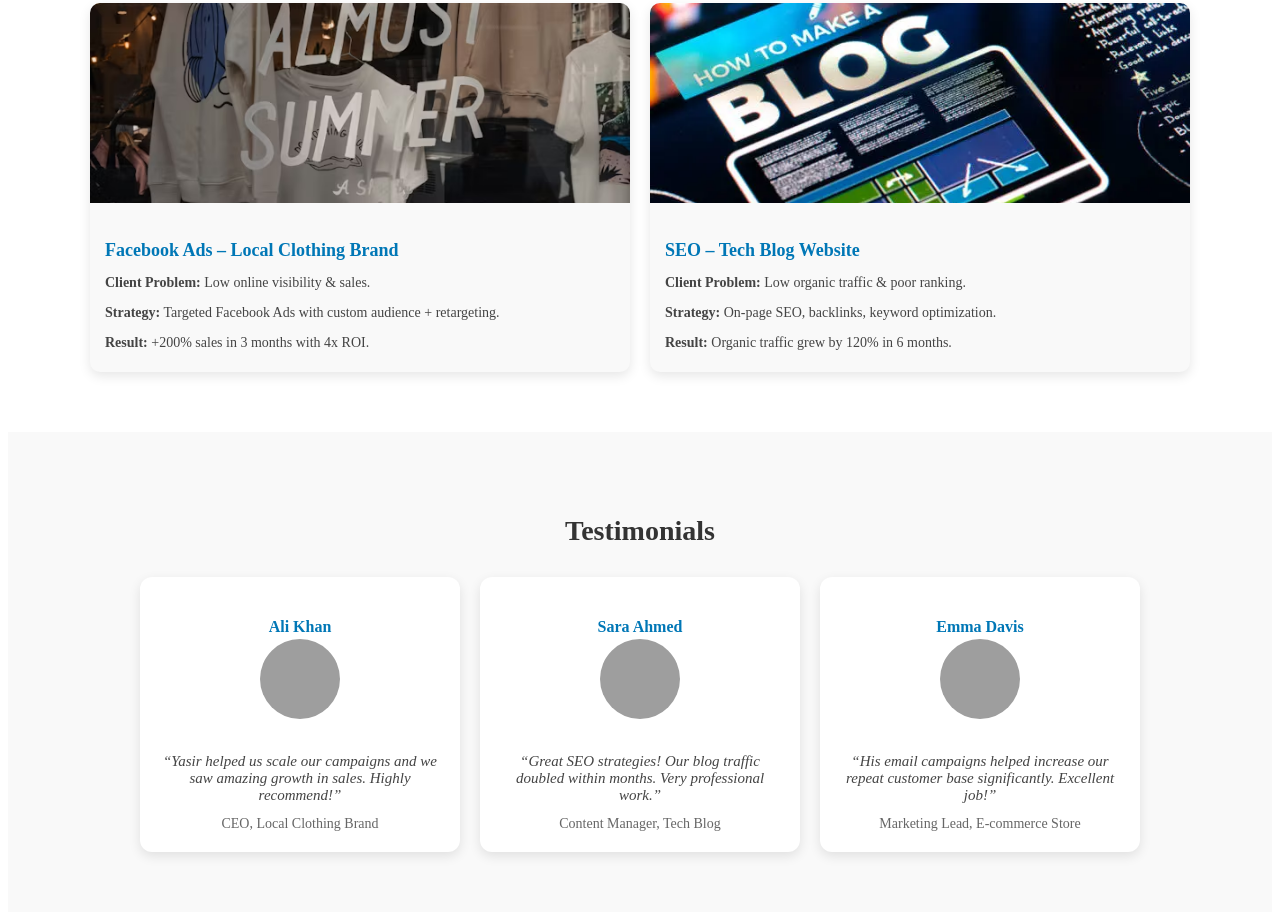
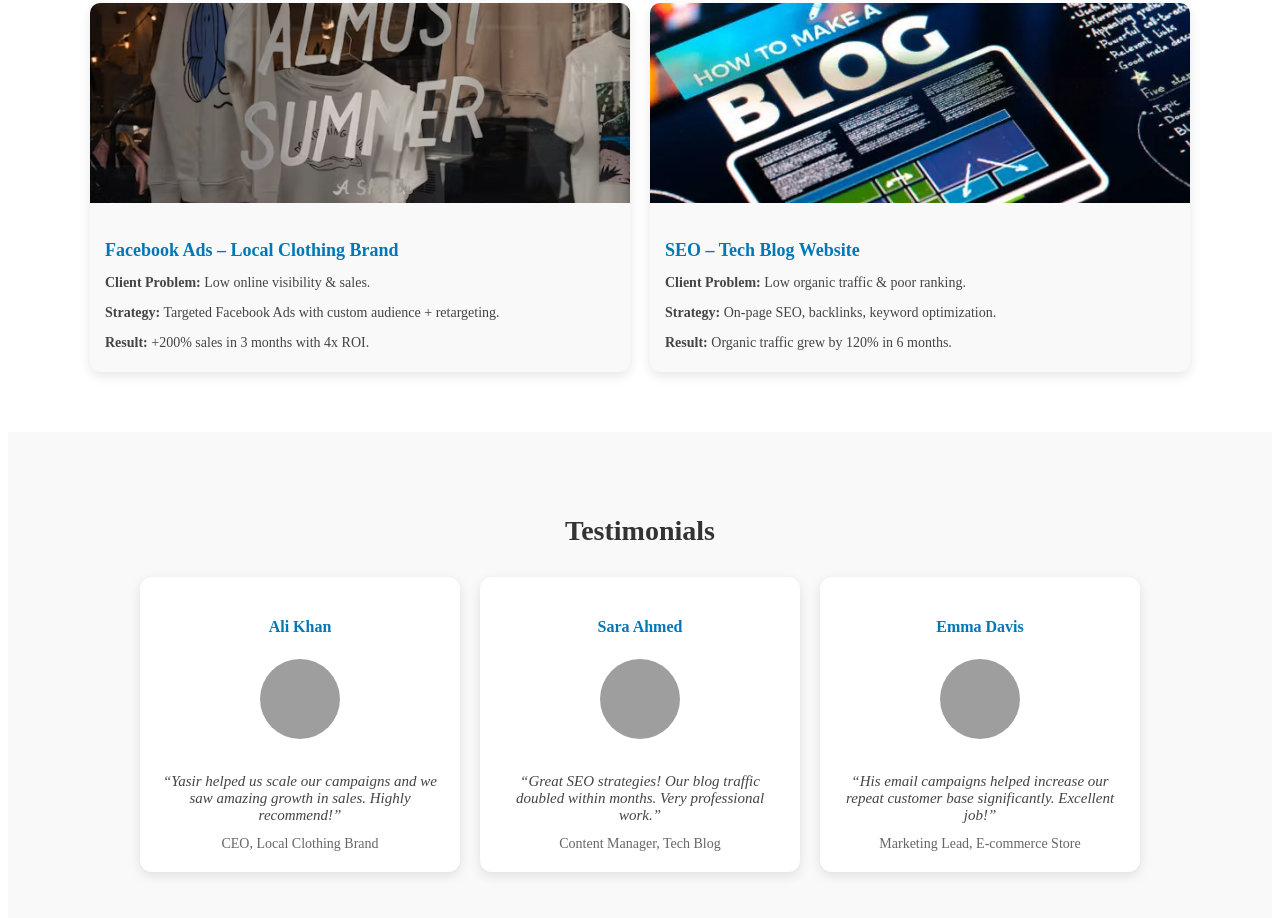
Before and after one commit to ayan336226/Yasir-Rahim-Portfolio, a plain HTML site: page index.html in a window 1280 px wide. Shown: the part 2646-3564 px from the top of the page. Drawn offline with Linux system fonts and the light colour scheme; grey boxes are pictures that could not be loaded.

Commit message:
Update style.css

```diff
--- a/style.css
+++ b/style.css
@@ -565,3 +565,7 @@ color: blue;
   font-size: 14px;
   color: #666;
 }
+
+.testimonial-card h4{
+  padding-bottom: 20px;
+}
```
